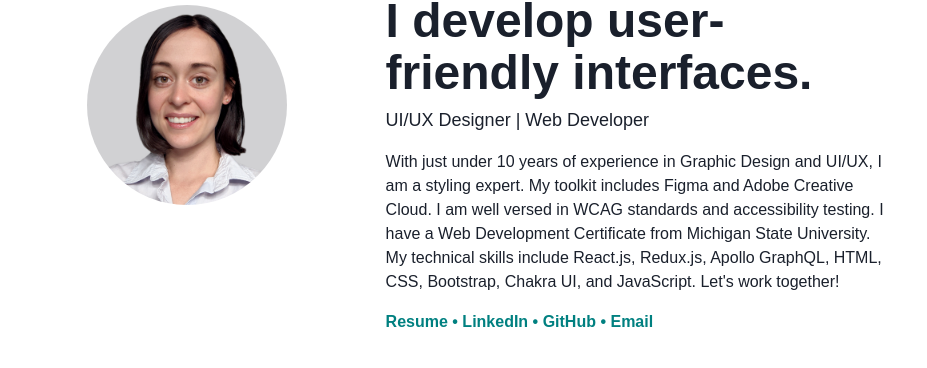
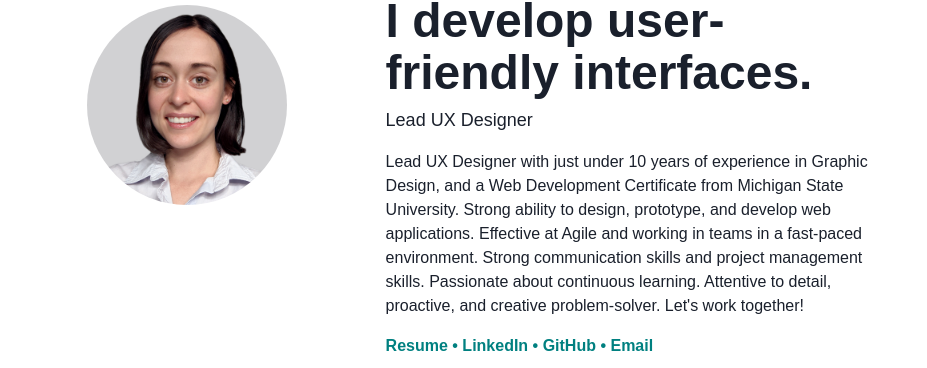
Before and after one commit to beastrobel/strobel-portfolio-2.0, a React (Vite) app: page / in a window 1280 px wide. Shown: the part 184-552 px from the top of the page, without its empty margins (176-1103 px from the left). Built offline with nearby package versions, Linux system fonts and the light colour scheme.

Commit message:
About section updates

```diff
--- a/src/pages/About.jsx
+++ b/src/pages/About.jsx
@@ -33,7 +33,7 @@ function About() {
                     <GridItem colSpan={3} gap={3}>
                         <Heading as="h2" fontSize="48px" lineHeight="52px" mb="30px">About me</Heading>
                         <Text as="p" display="flex" flex-wrap="wrap">
-                            I am passionate about design and technology. In my current and previous roles, I have had opportunities to design and develop websites. Last year, I assumed the role of UI/UX Lead for FAITH Catholic Publisher's magazine archive website. After nearly a decade specializing in graphic design and
+                            I am passionate about design and technology. In my current and previous roles, I have had opportunities to design and develop websites. Last year, I assumed the role of UX Lead Designer (Magazine Archive Lead) for FAITH Catholic Publisher's magazine archive website. After nearly a decade specializing in graphic design and
                             honing my craft, I look forward to intergrating technology into my design practice and growing my career in UI/UX.
                             <br/><br/>
                             I am always looking to expand my skill set. This year, I earned a certificate in Full Stack Web Development from Michigan State University. I gained technical programming skills in ReactJS, GraphQL, Express, HTML,
@@ -66,7 +66,7 @@ function About() {
                         </Center>
                         <Heading as="h2" fontSize="48px" lineHeight="52px" mb="30px">About me</Heading>
                         <Text as="p" display="flex" flex-wrap="wrap">
-                            I am passionate about design and technology. In my current and previous roles, I have had opportunities to design and develop websites. Last year, I assumed the role of UI/UX Lead for FAITH Catholic Publisher's magazine archive website. After nearly a decade specializing in graphic design and
+                            I am passionate about design and technology. In my current and previous roles, I have had opportunities to design and develop websites. Last year, I assumed the role of UX Lead Designer (Magazine Archive Lead) for FAITH Catholic Publisher's magazine archive website. After nearly a decade specializing in graphic design and
                             honing my craft, I look forward to intergrating technology into my design practice and growing my career in UI/UX.
                             <br/><br/>
                             I am always looking to expand my skill set. This year, I earned a certificate in Full Stack Web Development from Michigan State University. I gained technical programming skills in ReactJS, GraphQL, Express, HTML,
--- a/src/pages/Portfolio.jsx
+++ b/src/pages/Portfolio.jsx
@@ -16,7 +16,7 @@ function Portfolio() {
             <Hero /><br/>
                 <Box h="100px" colSpan={2} bg='#f2f0f7' borderRadius="10px" mb="30px">
                     <Link to="/Programmers-Guide" className="dropdown-item">
-                        <Center p={10} fontSize="22px" fontWeight="800" lineHeight="20px" textAlign="center">The Programmer's Guide to the Galaxy</Center>
+                        <Center p={8} fontSize="22px" fontWeight="800" lineHeight="20px" textAlign="center">The Programmer's Guide<br/> to the Galaxy</Center>
                     </Link>
                 </Box>
                 <Box h="100px" colSpan={2} bg='#e9f2f7' borderRadius="10px" mb="30px">
--- a/src/pages/Profile.jsx
+++ b/src/pages/Profile.jsx
@@ -33,11 +33,12 @@ function Profile() {
                     <GridItem colSpan={3} gap={3} p={2}>
                         <Heading as="h1" fontSize="24px" fontWeight="600">Hi, I'm Beatriz Strobel.</Heading>
                         <Heading as="h2" fontSize="48px" lineHeight="52px">I develop user-friendly interfaces.</Heading>
-                        <Text as="p" fontSize="18px">UI/UX Designer | Web Developer</Text>
+                        <Text as="p" fontSize="18px">Lead UX Designer</Text>
                         <Text as="p" display="flex" flex-wrap="wrap">
-                            With just under 10 years of experience in Graphic Design and UI/UX, I am a styling expert. My toolkit includes Figma and Adobe Creative Cloud.
-                            I am well versed in WCAG standards and accessibility testing. I have a Web Development Certificate from Michigan State University.
-                            My technical skills include React.js, Redux.js, Apollo GraphQL, HTML, CSS, Bootstrap, Chakra UI, and JavaScript. Let's work together!
+                            Lead UX Designer with just under 10 years of experience in Graphic Design, and a Web Development Certificate from Michigan State University.
+                            Strong ability to design, prototype, and develop web applications. Effective at Agile and working in teams in a fast-paced environment.
+                            Strong communication skills and project management skills. Passionate about continuous learning. Attentive to detail, proactive, and creative problem-solver.
+                            Let's work together!
                         </Text>
                         <Text sx={linkStyles}>
                         <Link to="/ResumeBeatrizStrobel.pdf" isexternal="true" target="blank"> Resume </Link>
```
Also changed, not shown: 1 other file (tests, documents, lock files or other folders).
